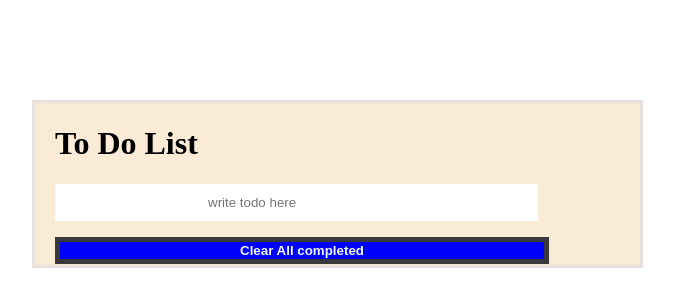
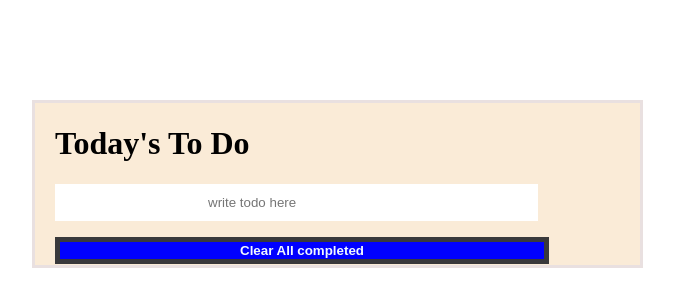
Before and after one commit to vic778/To-Do-List, a website built with webpack: page src/index.html in a window 1280 px wide. Shown: the whole page, without its empty margins (118-792 px from the left). Built offline with nearby package versions, Linux system fonts and the light colour scheme.

```diff
--- a/src/index.html
+++ b/src/index.html
@@ -11,7 +11,7 @@
 
     <div class="container">
         <div class="card">
-            <h1 class="text-title">To Do List</h1>
+            <h1 class="text-title">Today's To Do</h1>
             <input id="inputFaild" class="form-control" type="text" placeholder="write todo here">
             <div class="to-do">
                 <ul class="list-group" id="todoList"></ul>
```
